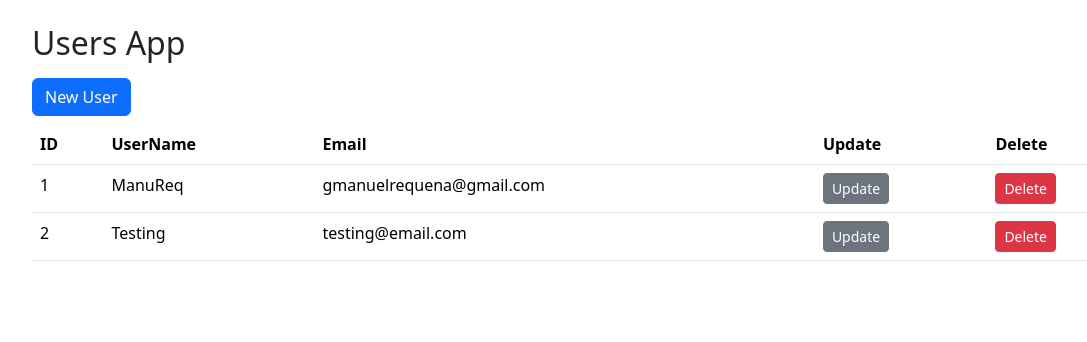
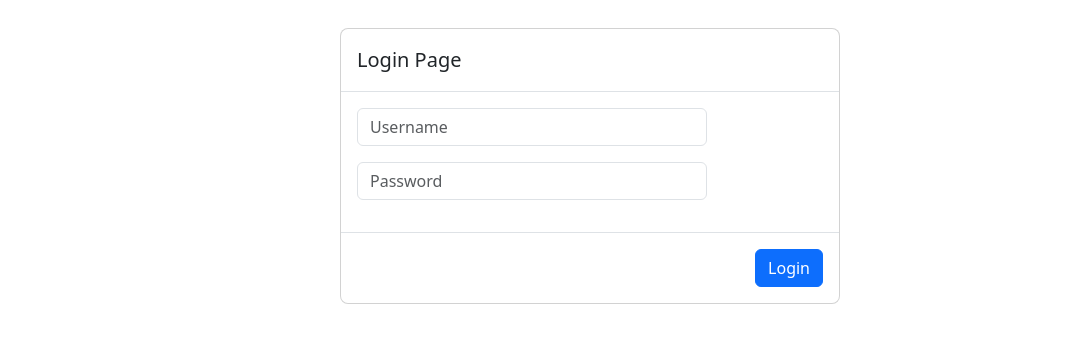
Before and after one commit to GManuelRequena/javascript-with-ajg, a React (Vite) app in the folder 6-users-app/: page /login in a window 1280 px wide. Shown: the top 342 px of the page, without its empty margins (50-1137 px from the left). Built offline with nearby package versions, Linux system fonts and the light colour scheme.

Commit message:
Adding Auth Page

```diff
--- a/6-users-app/src/UsersApp.jsx
+++ b/6-users-app/src/UsersApp.jsx
@@ -1,51 +1,47 @@
-import { UserForm } from "./components/UserForm";
-import { UsersList } from "./components/UsersList";
-import { useUsers } from "./hooks/useUsers";
+import { useReducer } from "react";
+import { LoginPage } from "./auth/pages/LoginPage";
+import { loginReducer } from "./auth/reducers/loginReducer";
+import Swal from "sweetalert2";
+import { UsersPage } from "./pages/UsersPage";
+import { Navbar } from "./components/Navbar";
+
+const initialLoigin = JSON.parse(sessionStorage.getItem("login")) || {
+  isAuth: false,
+  user: undefined,
+};
 
 export const UsersApp = () => {
-  const {
-    users,
-    userSelected,
-    initialUserForm,
-    handlerAddUser,
-    handlerRemoveUser,
-    handlerUserSelectedForm,
-    visibleForm,
-    handlerOpenForm,
-    handlerCloseForm,
-  } = useUsers();
+  const [login, dispatch] = useReducer(loginReducer, initialLoigin);
+  const handlerLogin = ({ username, password }) => {
+    if (username === "admin" && password === "12345") {
+      const user = { username: "admin" };
+      dispatch({
+        type: "login",
+        payload: user,
+      });
+      sessionStorage.setItem("login", JSON.stringify({ isAuth: true, user }));
+    } else {
+      Swal.fire("Validation Error", "Username or Password are wrong", "error");
+    }
+  };
+
+  const handlerLogOut = () => {
+    dispatch({
+      type: "logout",
+    });
+    sessionStorage.removeItem("login");
+  };
 
   return (
-    <div className="container my-4">
-      <h2>Users App</h2>
-      <div className="row">
-        {!visibleForm || (
-          <div className="col">
-            <UserForm
-              initialUserForm={initialUserForm}
-              handlerAddUser={handlerAddUser}
-              userSelected={userSelected}
-              handlerCloseForm={handlerCloseForm}
-            />
-          </div>
-        )}
-        <div className="col">
-          {visibleForm || (
-            <button className="btn btn-primary my-2" onClick={handlerOpenForm}>
-              New User
-            </button>
-          )}
-          {users.length === 0 ? (
-            <div className="alert alert-warning">No users</div>
-          ) : (
-            <UsersList
-              users={users}
-              handlerRemoveUser={handlerRemoveUser}
-              handlerUserSelectedForm={handlerUserSelectedForm}
-            />
-          )}
-        </div>
-      </div>
-    </div>
+    <>
+      {login.isAuth ? (
+        <>
+          <Navbar login={login} handlerLogOut={handlerLogOut} />
+          <UsersPage />
+        </>
+      ) : (
+        <LoginPage handlerLogin={handlerLogin} />
+      )}
+    </>
   );
 };
--- /dev/null
+++ b/6-users-app/src/auth/pages/LoginPage.jsx
@@ -0,0 +1,68 @@
+import { useState } from "react";
+import Swal from "sweetalert2";
+
+const initialLoginForm = {
+  username: "",
+  password: "",
+};
+
+export const LoginPage = ({ handlerLogin }) => {
+  const [loginForm, setLoginForm] = useState(initialLoginForm);
+  const { username, password } = loginForm;
+  const onInputChange = ({ target }) => {
+    const { name, value } = target;
+
+    setLoginForm({
+      ...loginForm,
+      [name]: value,
+    });
+  };
+
+  const onSubmit = (event) => {
+    event.preventDefault();
+    if (!username || !password) {
+      Swal.fire("Validation Error", "Username and Password required", "error");
+    }
+
+    handlerLogin({ username, password });
+
+    setLoginForm(initialLoginForm);
+  };
+  return (
+    <>
+      <div className="modal" style={{ display: "block" }} tabIndex="-1">
+        <div className="modal-dialog">
+          <div className="modal-content">
+            <div className="modal-header">
+              <h5 className="modal-title">Login Page</h5>
+            </div>
+            <form onSubmit={onSubmit}>
+              <div className="modal-body">
+                <input
+                  className="form-control w-75"
+                  placeholder="Username"
+                  name="username"
+                  value={username}
+                  onChange={onInputChange}
+                />
+                <input
+                  className="form-control my-3 w-75"
+                  placeholder="Password"
+                  name="password"
+                  type="password"
+                  value={password}
+                  onChange={onInputChange}
+                />
+              </div>
+              <div className="modal-footer">
+                <button type="submit" className="btn btn-primary">
+                  Login
+                </button>
+              </div>
+            </form>
+          </div>
+        </div>
+      </div>
+    </>
+  );
+};
--- /dev/null
+++ b/6-users-app/src/auth/reducers/loginReducer.js
@@ -0,0 +1,16 @@
+export const loginReducer = (state = {}, action) => {
+  switch (action.type) {
+    case "login":
+      return {
+        isAuth: true,
+        user: action.payload,
+      };
+
+    case "logout":
+      return {
+        isAuth: false,
+      };
+    default:
+      return state;
+  }
+};
--- /dev/null
+++ b/6-users-app/src/components/Navbar.jsx
@@ -0,0 +1,33 @@
+export const Navbar = ({ login, handlerLogOut }) => {
+  return (
+    <nav className="navbar navbar-expand-lg bg-body-tertiary">
+      <div className="container-fluid">
+        <a className="navbar-brand" href="#">
+          UsersApp
+        </a>
+        <button
+          className="navbar-toggler"
+          type="button"
+          data-bs-toggle="collapse"
+          data-bs-target="#navbarNav"
+          aria-controls="navbarNav"
+          aria-expanded="false"
+          aria-label="Toggle navigation"
+        >
+          <span className="navbar-toggler-icon"></span>
+        </button>
+        <div
+          className="collapse navbar-collapse justify-content-end"
+          id="navbarNav"
+        >
+          <span className="nav-item nav-link text-primary mx-3">
+            {login.user?.username}
+          </span>
+          <button onClick={handlerLogOut} className="btn btn-outline-success">
+            Logout
+          </button>
+        </div>
+      </div>
+    </nav>
+  );
+};
--- /dev/null
+++ b/6-users-app/src/components/UserModalForm.jsx
@@ -0,0 +1,32 @@
+import { UserForm } from "./UserForm";
+
+export const UserModalForm = ({
+  userSelected,
+  initialUserForm,
+  handlerAddUser,
+  handlerCloseForm,
+}) => {
+  return (
+    <div className="abrir-modal animacion fadeIn">
+      <div className="modal" style={{ display: "block" }} tabIndex="-1">
+        <div className="modal-dialog" role="document">
+          <div className="modal-content">
+            <div className="modal-header">
+              <h5 className="modal-title">
+                {userSelected.id > 0 ? "editar" : "Crear"} Modal Usuarios
+              </h5>
+            </div>
+            <div className="modal-body">
+              <UserForm
+                initialUserForm={initialUserForm}
+                handlerAddUser={handlerAddUser}
+                userSelected={userSelected}
+                handlerCloseForm={handlerCloseForm}
+              />
+            </div>
+          </div>
+        </div>
+      </div>
+    </div>
+  );
+};
--- /dev/null
+++ b/6-users-app/src/pages/UsersPage.jsx
@@ -0,0 +1,55 @@
+import { UserModalForm } from "../components/UserModalForm";
+import { UsersList } from "../components/UsersList";
+import { useUsers } from "../hooks/useUsers";
+
+export const UsersPage = () => {
+  const {
+    users,
+    userSelected,
+    initialUserForm,
+    handlerAddUser,
+    handlerRemoveUser,
+    handlerUserSelectedForm,
+    visibleForm,
+    handlerOpenForm,
+    handlerCloseForm,
+  } = useUsers();
+
+  return (
+    <>
+      {!visibleForm || (
+        <UserModalForm
+          userSelected={userSelected}
+          initialUserForm={initialUserForm}
+          handlerAddUser={handlerAddUser}
+          handlerCloseForm={handlerCloseForm}
+        />
+      )}
+      <div className="container my-4">
+        <h2>Users App</h2>
+        <div className="row">
+          {!visibleForm || <div className="col"></div>}
+          <div className="col">
+            {visibleForm || (
+              <button
+                className="btn btn-primary my-2"
+                onClick={handlerOpenForm}
+              >
+                New User
+              </button>
+            )}
+            {users.length === 0 ? (
+              <div className="alert alert-warning">No users</div>
+            ) : (
+              <UsersList
+                users={users}
+                handlerRemoveUser={handlerRemoveUser}
+                handlerUserSelectedForm={handlerUserSelectedForm}
+              />
+            )}
+          </div>
+        </div>
+      </div>
+    </>
+  );
+};
--- a/6-users-app/src/styles.css
+++ b/6-users-app/src/styles.css
@@ -0,0 +1,41 @@
+.abrir-modal {
+  background-color: rgba(0, 0, 0, 0.7);
+  position: fixed;
+  top: 0px;
+  left: 0px;
+  width: 100%;
+  height: 100%;
+  z-index: 1000;
+}
+
+.animacion {
+  animation-duration: 1s;
+  animation-fill-mode: both;
+  -webkit-animation-duration: 1s;
+  -webkit-animation-fill-mode: both;
+}
+
+.fadeIn {
+  animation-name: fadeIn;
+  -webkit-animation-name: fadeIn;
+}
+
+@keyframes fadeIn {
+  0% {
+    opacity: 0;
+  }
+
+  to {
+    opacity: 1;
+  }
+}
+
+@-webkit-keyframes fadeIn {
+  0% {
+    opacity: 0;
+  }
+
+  to {
+    opacity: 1;
+  }
+}
```
